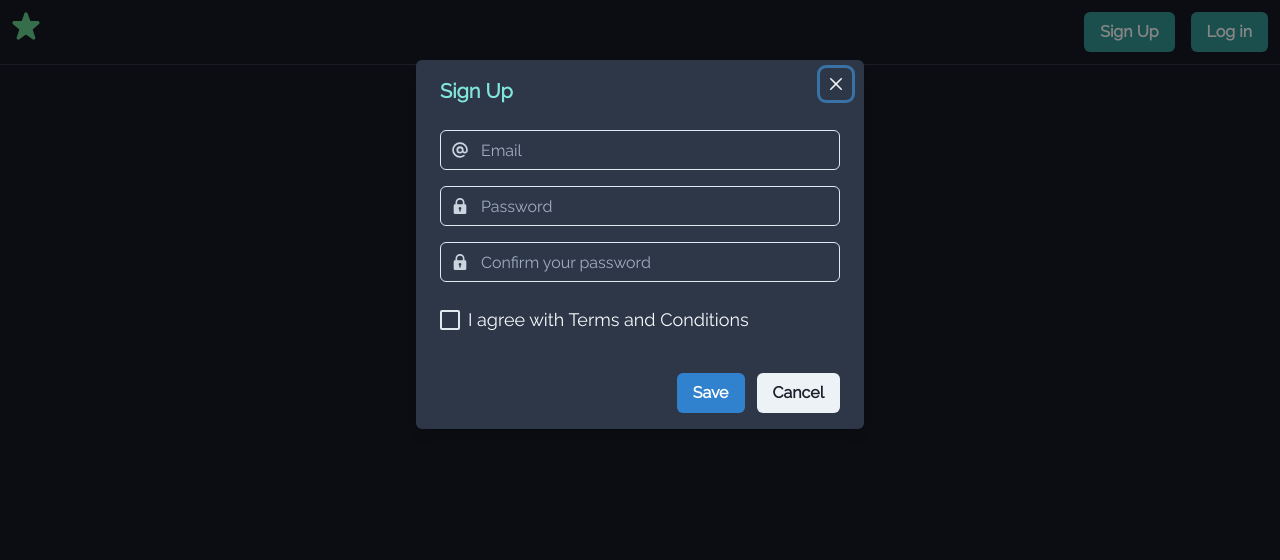
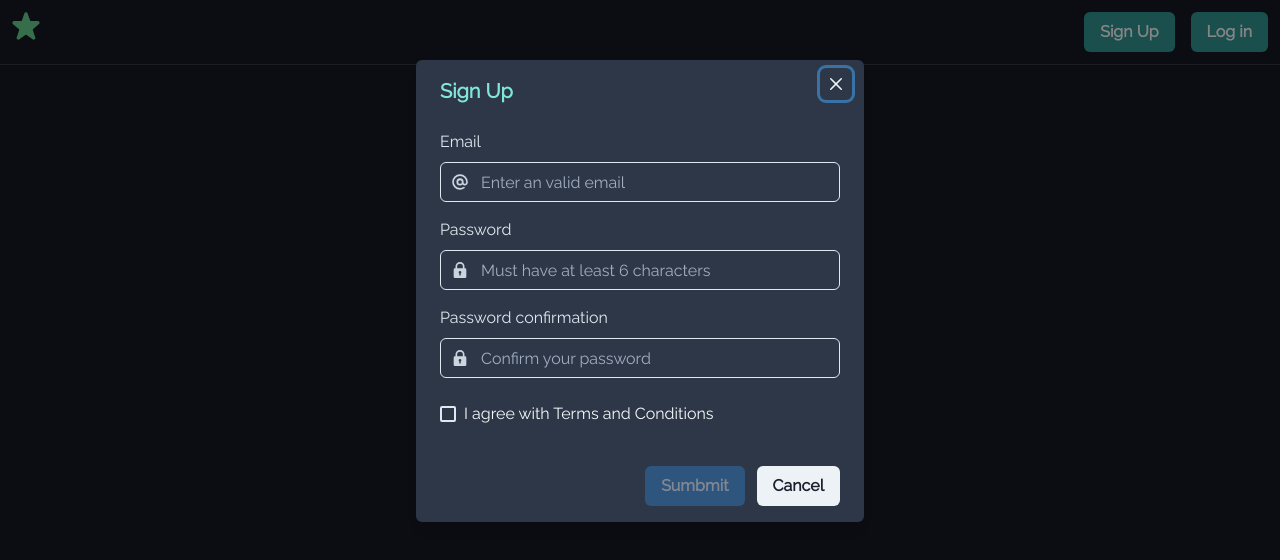
Before and after one commit to petkov113/search-books-app, a React (Create React App) app: page / in a window 1280 px wide. Both pictures are taken after a click on the button "Sign Up". Shown: the top 560 px of the page. Built offline with nearby package versions, Linux system fonts and the light colour scheme.

Commit message:
add auth form

```diff
--- a/package.json
+++ b/package.json
@@ -21,6 +21,7 @@
     "framer-motion": "^5",
     "react": "^17.0.2",
     "react-dom": "^17.0.2",
+    "react-hook-form": "^7.25.3",
     "react-redux": "^7.2.6",
     "react-scripts": "5.0.0",
     "typescript": "^4.4.2"
--- a/src/components/AuthForm.tsx
+++ b/src/components/AuthForm.tsx
@@ -1,22 +1,51 @@
+import { FC } from 'react'
+import { SubmitHandler, useForm } from 'react-hook-form'
 import { AtSignIcon, LockIcon } from '@chakra-ui/icons'
 import {
   Button,
   Checkbox,
   FormControl,
+  FormErrorMessage,
+  FormLabel,
   Input,
   InputGroup,
   InputLeftElement,
   ModalBody,
   ModalFooter,
 } from '@chakra-ui/react'
-import { FC } from 'react'
 import Modal from './Modal'
+import { EMAIL_REGEX } from '../constants/utilities'
 
-const AuthForm: FC<{
+type AuthFormProps = {
   isOpen: boolean
   onClose: () => void
   isLogin: boolean
-}> = ({ isOpen, onClose, isLogin }) => {
+}
+
+type Inputs = {
+  email: string
+  password: string
+  confirmedPassword?: string
+  termsAccepted?: boolean
+}
+
+const AuthForm: FC<AuthFormProps> = ({ isOpen, onClose, isLogin }) => {
+  const {
+    register,
+    handleSubmit,
+    watch,
+    formState: { errors, isSubmitting, isDirty, isValid },
+  } = useForm<Inputs>({
+    mode: 'onChange',
+  })
+
+  const onPaste = (e: any) => {
+    e.preventDefault()
+    return false
+  }
+
+  const onSubmit: SubmitHandler<Inputs> = (data) => console.log(data)
+
   return (
     <Modal
       isOpen={isOpen}
@@ -24,46 +53,124 @@ const AuthForm: FC<{
       title={isLogin ? 'Log In' : 'Sign Up'}
     >
       <ModalBody pb={6}>
-        <FormControl>
+        <form onSubmit={handleSubmit(onSubmit)}>
+          <FormControl isInvalid={!!errors.email}>
+            <FormLabel htmlFor="email" color="gray.200">
+              Email
+            </FormLabel>
             <InputGroup color="gray.50">
               <InputLeftElement
                 pointerEvents="none"
                 children={<AtSignIcon color="gray.300" />}
               />
-            <Input type="email" placeholder="Email" />
+              <Input
+                id="email"
+                type="email"
+                placeholder="Enter an valid email"
+                {...register('email', {
+                  required: {
+                    value: true,
+                    message: 'Email is required',
+                  },
+                  pattern: {
+                    value: EMAIL_REGEX,
+                    message: 'Email is invalid',
+                  },
+                })}
+              />
             </InputGroup>
+            <FormErrorMessage>
+              {errors.email && errors.email.message}
+            </FormErrorMessage>
           </FormControl>
-        <FormControl mt={4}>
+          <FormControl mt={4} isInvalid={!!errors.password}>
+            <FormLabel htmlFor="password" color="gray.200">
+              Password
+            </FormLabel>
             <InputGroup color="gray.50">
               <InputLeftElement
                 pointerEvents="none"
                 children={<LockIcon color="gray.300" />}
               />
-            <Input type="password" placeholder="Password" />
+              <Input
+                id="password"
+                type="password"
+                placeholder="Must have at least 6 characters"
+                {...register('password', {
+                  required: {
+                    value: true,
+                    message: 'Password is required',
+                  },
+                  minLength: {
+                    value: 6,
+                    message: 'Password must have at least 6 characters',
+                  },
+                })}
+              />
             </InputGroup>
+            <FormErrorMessage>
+              {errors.password && errors.password.message}
+            </FormErrorMessage>
           </FormControl>
           {!isLogin && (
             <>
-            <FormControl mt={4}>
+              <FormControl mt={4} isInvalid={!!errors.confirmedPassword}>
+                <FormLabel htmlFor="passwordConfirmation" color="gray.200">
+                  Password confirmation
+                </FormLabel>
                 <InputGroup color="gray.50">
                   <InputLeftElement
                     pointerEvents="none"
                     children={<LockIcon color="gray.300" />}
                   />
-                <Input type="password" placeholder="Confirm your password" />
+                  <Input
+                    id="passwordConfirmation"
+                    type="password"
+                    placeholder="Confirm your password"
+                    onPaste={onPaste}
+                    {...register('confirmedPassword', {
+                      required: {
+                        value: true,
+                        message: 'Password confirmation is required',
+                      },
+                      minLength: {
+                        value: 6,
+                        message: 'Password must have at least 6 characters',
+                      },
+                      pattern: {
+                        value: new RegExp(watch().password),
+                        message: "The passwords don't match",
+                      },
+                    })}
+                  />
                 </InputGroup>
+                <FormErrorMessage>
+                  {errors.confirmedPassword && errors.confirmedPassword.message}
+                </FormErrorMessage>
               </FormControl>
               <FormControl mt={6}>
-              <Checkbox size="lg" color="gray.50">
+                <Checkbox
+                  color="gray.50"
+                  {...register('termsAccepted', {
+                    required: true,
+                  })}
+                >
                   I agree with Terms and Conditions
                 </Checkbox>
               </FormControl>
             </>
           )}
+        </form>
       </ModalBody>
       <ModalFooter>
-        <Button colorScheme="blue" mr={3}>
-          Save
+        <Button
+          disabled={!isDirty || !isValid}
+          colorScheme="blue"
+          mr={3}
+          isLoading={isSubmitting}
+          type="submit"
+        >
+          Sumbmit
         </Button>
         <Button onClick={onClose}>Cancel</Button>
       </ModalFooter>
--- /dev/null
+++ b/src/constants/utilities.ts
@@ -0,0 +1,2 @@
+export const EMAIL_REGEX =
+  /[a-z0-9!#$%&'*+/=?^_`{|}~-]+(?:\.[a-z0-9!#$%&'*+/=?^_`{|}~-]+)*@(?:[a-z0-9](?:[a-z0-9-]*[a-z0-9])?\.)+(?:[A-Z]{2}|com|org|net|gov|mil|biz|info|mobi|name|aero|jobs|museum)\b/i
```
Also changed, not shown: 1 other file (tests, documents, lock files or other folders). Lines whose indentation alone changed are shown as unchanged.
